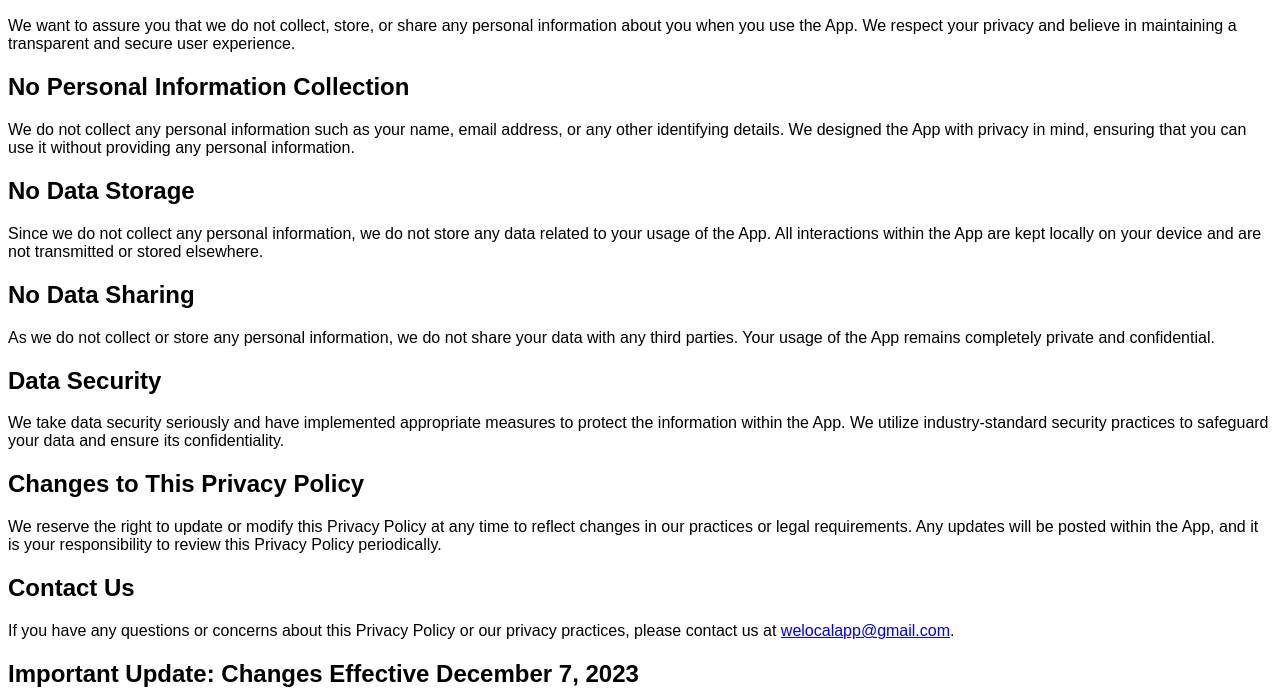
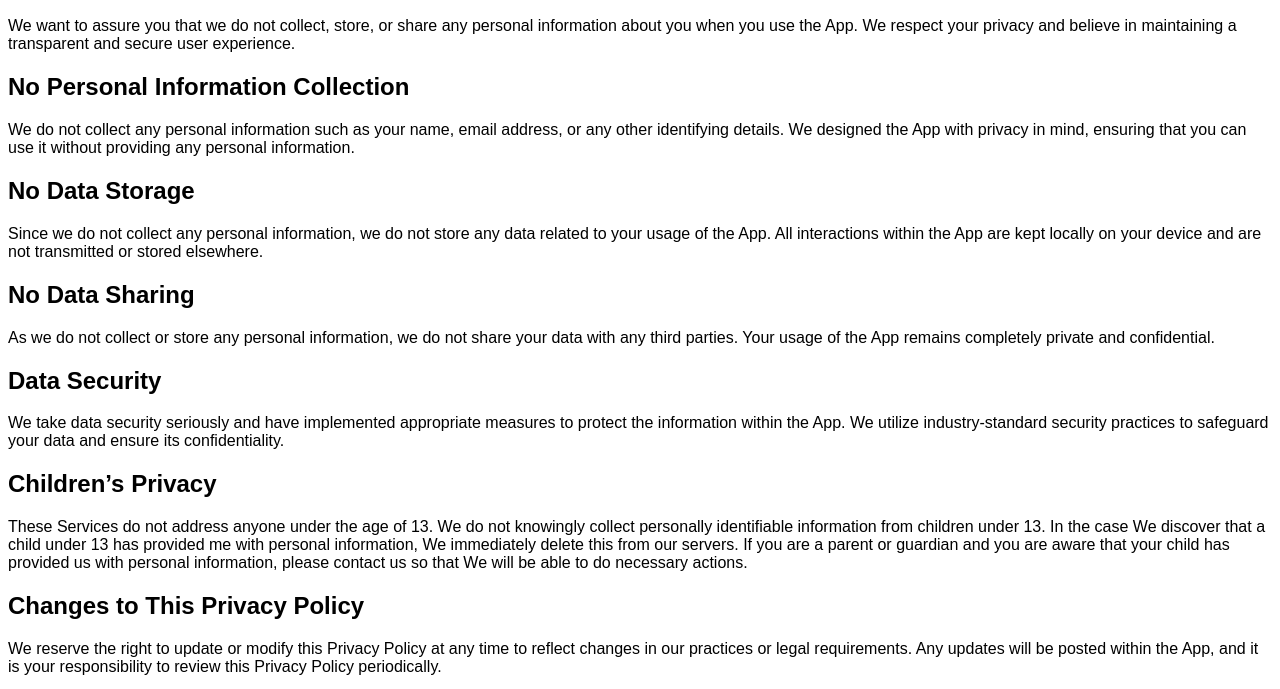
Before and after one commit to The-Boiis/The-Boiis.github.io, a plain HTML site: page privacy.html in a window 1280 px wide. Shown: the part 111-800 px from the top of the page. Drawn offline with Linux system fonts and the light colour scheme.

Commit message:
Update privacy.html

```diff
--- a/privacy.html
+++ b/privacy.html
@@ -41,6 +41,11 @@
   <h2>Data Security</h2>
   <p>We take data security seriously and have implemented appropriate measures to protect the information within the App. We utilize industry-standard security practices to safeguard your data and ensure its confidentiality.</p>
 
+  <h2>Children’s Privacy</h2>
+  <p></p>These Services do not address anyone under the age of 13. We do not knowingly collect personally identifiable information from children under 13. In the case We discover that a child under 13 has provided me with personal information, We immediately delete this from our servers. If you are a parent or guardian and you are aware that your child has provided us with personal information, please contact us so that We will be able to do necessary actions.</p>
+
+
+
   <h2>Changes to This Privacy Policy</h2>
   <p>We reserve the right to update or modify this Privacy Policy at any time to reflect changes in our practices or legal requirements. Any updates will be posted within the App, and it is your responsibility to review this Privacy Policy periodically.</p>
 
```
